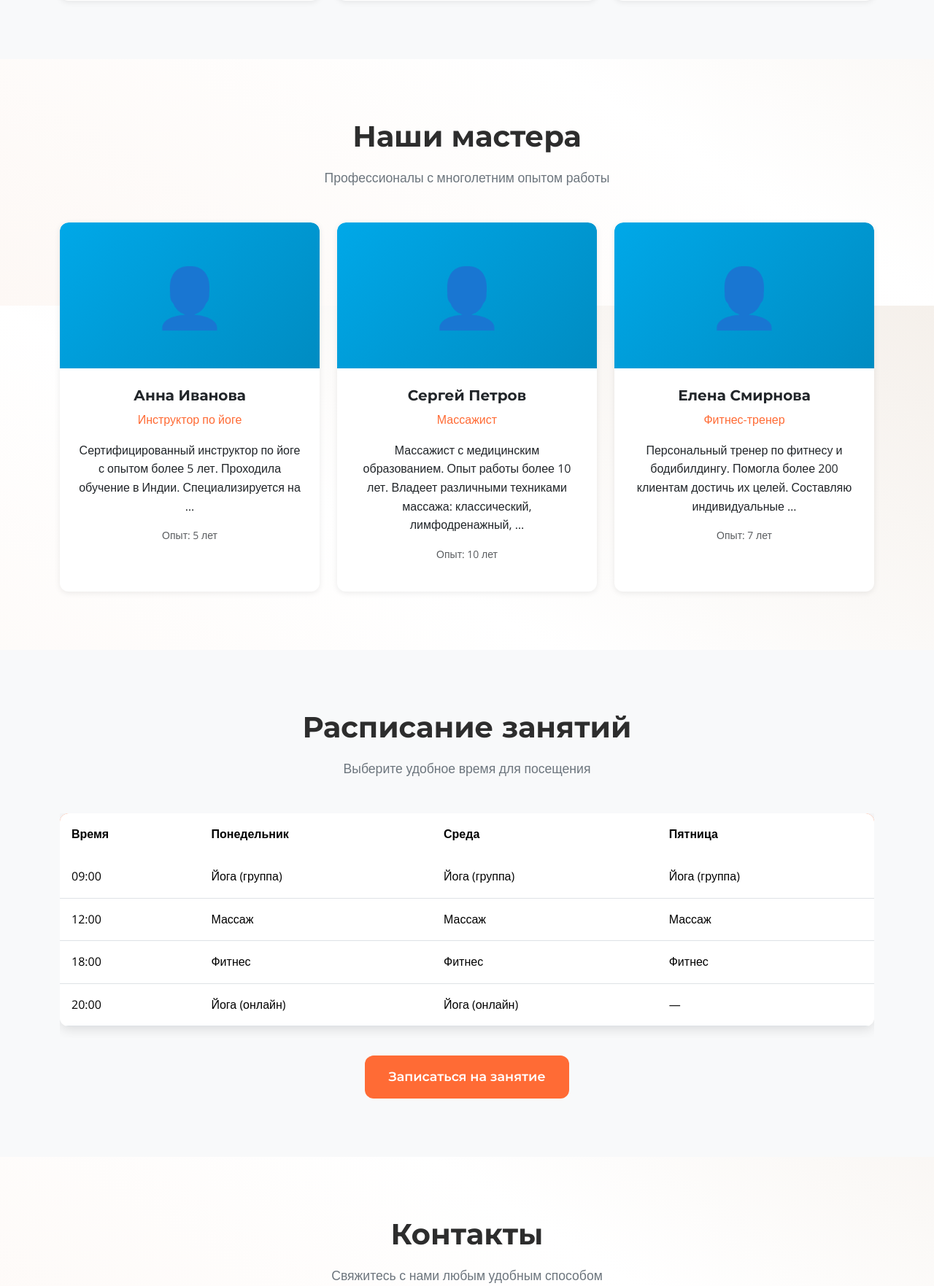
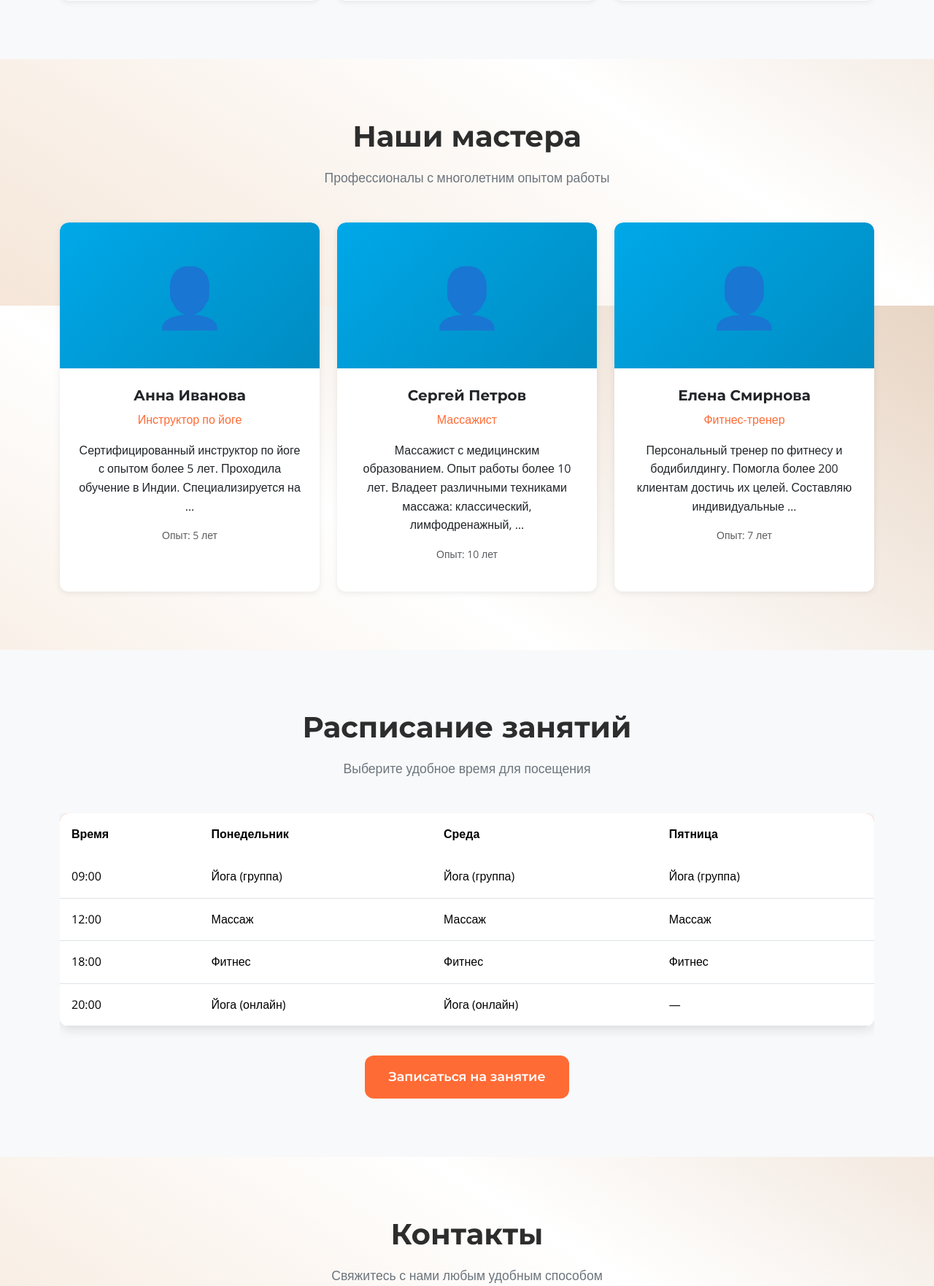
Before and after one commit to AndreevVitaly/ORANGE, a Django app: page / in a window 1280 px wide. Shown: the part 1981-3744 px from the top of the page at 73% size. Run offline with Django 5.2, Linux system fonts and the light colour scheme; data comes from the database, SQL or seed files in the repository.

Commit message:
Фон: бежевый цвет сделан ярче и насыщеннее

```diff
--- a/core/static/core/css/style.css
+++ b/core/static/core/css/style.css
@@ -47,7 +47,7 @@
 body {
     font-family: var(--font-body);
     color: var(--color-text);
-    background: linear-gradient(to bottom left, #F5F0EB 0%, #FFFFFF 50%, #FDF8F5 100%);
+    background: linear-gradient(to bottom left, #E8D5C4 0%, #FFFFFF 50%, #F5E6D8 100%);
     background-attachment: fixed;
     line-height: 1.6;
     min-height: 100vh;
```
